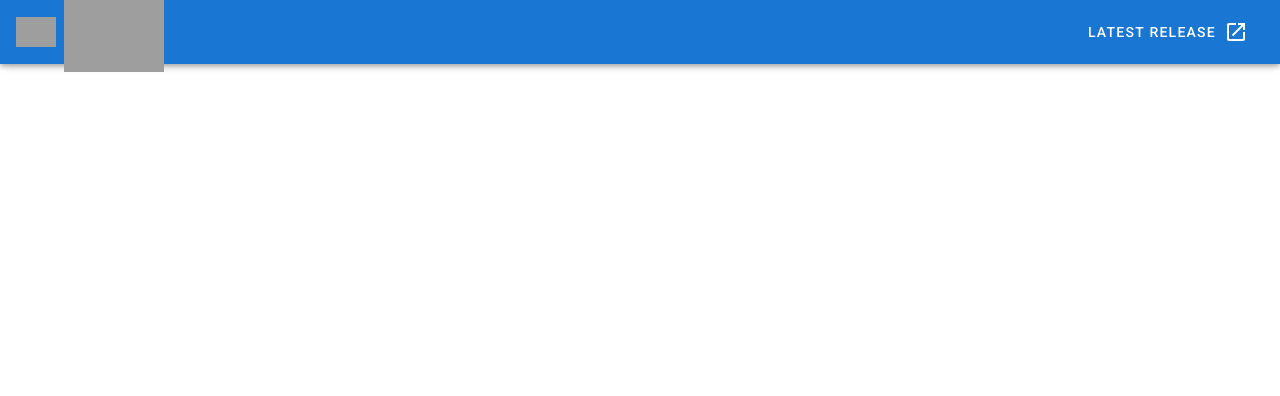
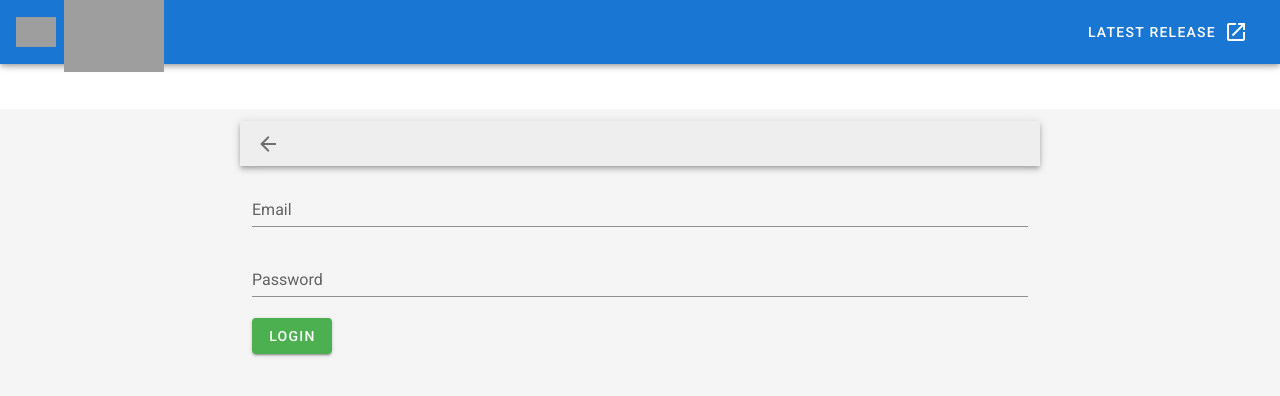
Before and after one commit to alexvarga/XWS-2022, a Vue app in the folder frontend/front/: page /login in a window 1280 px wide. Shown: the top 396 px of the page. Built offline with nearby package versions, Linux system fonts and the light colour scheme; grey boxes are pictures that could not be loaded.

Commit message:
Added login.

```diff
--- a/frontend/front/package.json
+++ b/frontend/front/package.json
@@ -9,6 +9,7 @@
   "dependencies": {
     "core-js": "^3.8.3",
     "vue": "^2.6.14",
+    "vue-jwt-decode": "^0.1.0",
     "vue-router": "^3.5.1",
     "vuetify": "^2.6.0",
     "vuex": "^3.6.2"
@@ -18,8 +19,10 @@
     "@vue/cli-plugin-router": "~5.0.0",
     "@vue/cli-plugin-vuex": "~5.0.0",
     "@vue/cli-service": "~5.0.0",
+    "axios": "^0.18.0",
     "sass": "~1.32.0",
     "sass-loader": "^10.0.0",
+    "vue-cli-plugin-axios": "~0.0.4",
     "vue-cli-plugin-vuetify": "~2.5.0",
     "vue-template-compiler": "^2.6.14",
     "vuetify-loader": "^1.7.0"
--- a/frontend/front/src/main.js
+++ b/frontend/front/src/main.js
@@ -1,4 +1,5 @@
 import Vue from 'vue'
+import './plugins/axios'
 import App from './App.vue'
 import router from './router'
 import store from './store'
--- /dev/null
+++ b/frontend/front/src/plugins/axios.js
@@ -0,0 +1,61 @@
+"use strict";
+
+import Vue from 'vue';
+import axios from "axios";
+
+// Full config:  https://github.com/axios/axios#request-config
+// axios.defaults.baseURL = process.env.baseURL || process.env.apiUrl || '';
+// axios.defaults.headers.common['Authorization'] = AUTH_TOKEN;
+// axios.defaults.headers.post['Content-Type'] = 'application/x-www-form-urlencoded';
+
+let config = {
+  // baseURL: process.env.baseURL || process.env.apiUrl || ""
+  // timeout: 60 * 1000, // Timeout
+  // withCredentials: true, // Check cross-site Access-Control
+};
+
+const _axios = axios.create(config);
+
+_axios.interceptors.request.use(
+  function(config) {
+    // Do something before request is sent
+    return config;
+  },
+  function(error) {
+    // Do something with request error
+    return Promise.reject(error);
+  }
+);
+
+// Add a response interceptor
+_axios.interceptors.response.use(
+  function(response) {
+    // Do something with response data
+    return response;
+  },
+  function(error) {
+    // Do something with response error
+    return Promise.reject(error);
+  }
+);
+
+Plugin.install = function(Vue, options) {
+  Vue.axios = _axios;
+  window.axios = _axios;
+  Object.defineProperties(Vue.prototype, {
+    axios: {
+      get() {
+        return _axios;
+      }
+    },
+    $axios: {
+      get() {
+        return _axios;
+      }
+    },
+  });
+};
+
+Vue.use(Plugin)
+
+export default Plugin;
--- a/frontend/front/src/router/index.js
+++ b/frontend/front/src/router/index.js
@@ -1,6 +1,7 @@
 import Vue from 'vue'
 import VueRouter from 'vue-router'
 import HomeView from '../views/HomeView.vue'
+import Login from '../views/Login.vue'
 
 Vue.use(VueRouter)
 
@@ -9,6 +10,11 @@
     path: '/',
     name: 'home',
     component: HomeView
+  },
+  {
+    path: '/login',
+    name: 'login',
+    component: Login
   },
   {
     path: '/about',
--- /dev/null
+++ b/frontend/front/src/token/token.js
@@ -0,0 +1,37 @@
+import VueJwtDecode from 'vue-jwt-decode'
+
+function setToken(token){
+    localStorage.setItem('jwt', token)
+}
+
+function getToken(){
+   return localStorage.getItem('jwt')
+}
+
+function getRole(){
+    var decoded = VueJwtDecode.decode(getToken())
+    return decoded.role
+}
+
+function getUsername(){
+    var decoded = VueJwtDecode.decode(getToken())
+    return decoded.username
+}
+
+function getId() {
+    var decoded = VueJwtDecode.decode(getToken())
+    return decoded.userId
+}
+
+function removeToken(){
+    localStorage.removeItem('jwt')
+}
+
+export{
+    setToken,
+    getToken,
+    getRole,
+    getId,
+    getUsername,
+    removeToken,
+}
--- /dev/null
+++ b/frontend/front/src/views/Login.vue
@@ -0,0 +1,108 @@
+<template>
+  <v-app class="grey lighten-4">
+    <v-snackbar v-model="snackbar" centered timeout="3500">
+      <span>{{snackbarText}}</span>
+      </v-snackbar>
+    <v-container center>
+      <v-row>
+        <v-col width="300px"></v-col>
+        <v-col width="600px">
+          <v-toolbar flat height="45" width="800px">
+            <v-app-bar app height="45" color="grey lighten-3">
+              <v-app-bar-nav-icon @click="$router.push('/')">
+                <v-icon>mdi-arrow-left</v-icon>
+              </v-app-bar-nav-icon>
+              <v-row>
+                <v-col>
+                  <v-toolbar-title>
+
+                  </v-toolbar-title>
+                </v-col>
+              </v-row>
+            </v-app-bar>
+          </v-toolbar>
+          <v-container>
+            <v-form ref="loginForm">
+              <v-row>
+                <v-col>
+                  <v-text-field
+                    v-model="form.email"
+                    label="Email"
+                    width="100px"
+                    :rules="rules.usernameRules"
+                  ></v-text-field>
+                  <v-text-field
+                    v-model="form.password"
+                    type="password"
+                    label="Password"
+                    width="100px"
+                    :rules="rules.passwordRules"
+                  ></v-text-field>
+                  <v-btn class="success" @click="submit">Login</v-btn>
+                </v-col>
+              </v-row>
+            </v-form>
+          </v-container>
+        </v-col>
+        <v-col width="300px"></v-col>
+      </v-row>
+    </v-container>
+  </v-app>
+</template>
+
+<script>
+import axios from 'axios';
+import { setToken } from '../token/token.js'
+
+export default {
+  name: "Login",
+  data() {
+    return {
+      form: {
+        email: "",
+        password: "",
+      },
+      rules: {
+        passwordRules: [(password) => !!password || "Password is required!"],
+        usernameRules: [
+          (email) => !!email || "Username is required",
+
+        ],
+      },
+      snackbar: false,
+      snackbarText : "",
+    };
+  },
+  methods: {
+    submit() {
+            let loginCredentials = {
+                email: this.form.email,
+                password: this.form.password
+            }
+            axios.post('http://localhost:8080/api/auth/login', loginCredentials)
+            .then(response =>{
+                console.log(response)
+                let token = response.data;
+                setToken(token);
+                console.log(token, 'loggin token');
+                this.$router.push({path: "/"});
+
+            }).catch(error => {
+                if(error.response.status === 400){
+                    this.snackbarText = "Account with that username doesn't exist!";
+                    this.snackbar = true;
+                }else if(error.response.status === 500){
+                    this.snackbarText = "Internal server error occurred!";
+                    this.snackbar = true;
+                }else if(error.response.status === 401){
+                    this.snackbarText = "You have entered wrong password!";
+                    this.snackbar = true;
+                }
+            })
+    },
+  },
+};
+</script>
+
+<style>
+</style>
```
Also changed, not shown: frontend/front/src/components/TestComponent.vue (added, +17 -0 lines), frontend/front/src/views/RegisterView.vue (added), 1 other file (tests, documents, lock files or other folders).
